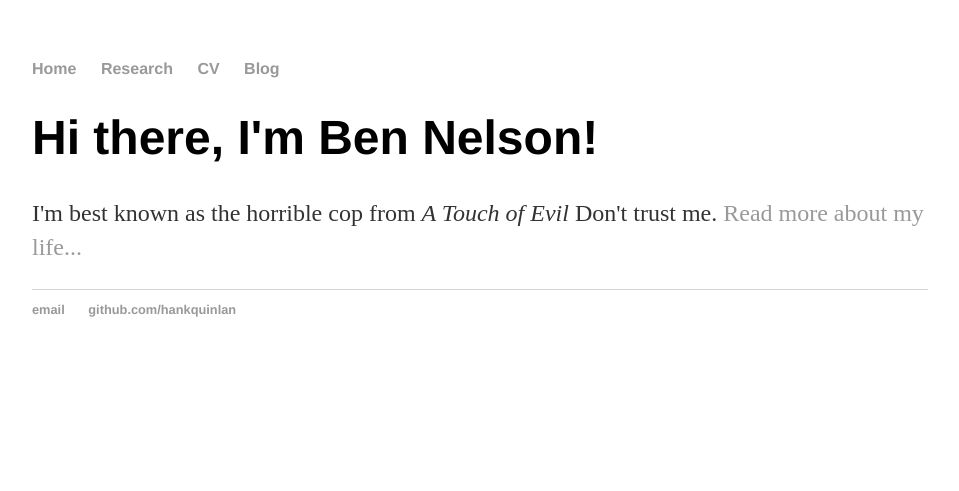
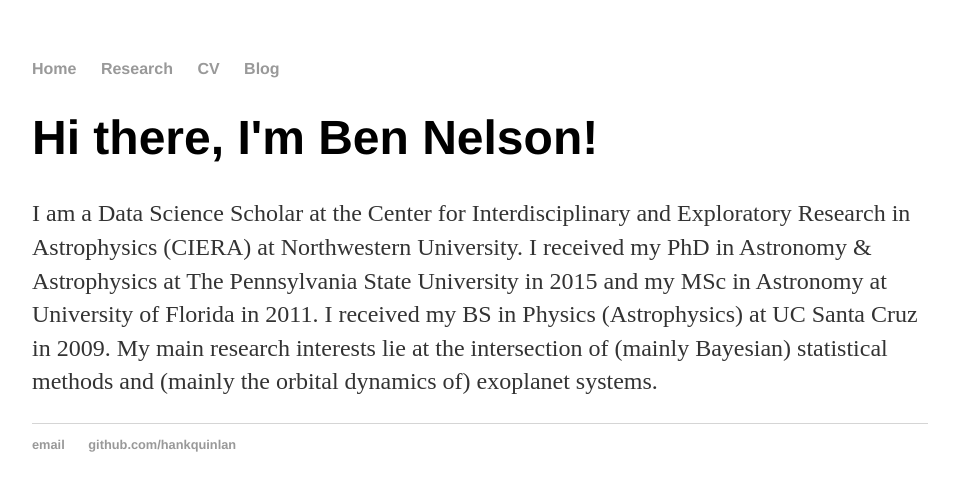
Before and after one commit to benelson/benelson.github.io, a Jekyll site: the page built from index.html, in a window 1280 px wide. Shown: the top 491 px of the page, without its empty margins (160-1119 px from the left). Built offline with Jekyll 4.4.1, drawn with Linux system fonts in a browser that asks for light colours.

Commit message:
Update index.html

```diff
--- a/index.html
+++ b/index.html
@@ -4,5 +4,5 @@
 ---
 <div class="blurb">
 	<h1>Hi there, I'm Ben Nelson!</h1>
-	<p>I'm best known as the horrible cop from <em>A Touch of Evil</em> Don't trust me. <a href="/about">Read more about my life...</a></p>
+	<p>I am a Data Science Scholar at the Center for Interdisciplinary and Exploratory Research in Astrophysics (CIERA) at Northwestern University. I received my PhD in Astronomy & Astrophysics at The Pennsylvania State University in 2015 and my MSc in Astronomy at University of Florida in 2011. I received my BS in Physics (Astrophysics) at UC Santa Cruz in 2009. My main research interests lie at the intersection of (mainly Bayesian) statistical methods and (mainly the orbital dynamics of) exoplanet systems.</p>
 </div><!-- /.blurb -->
```
